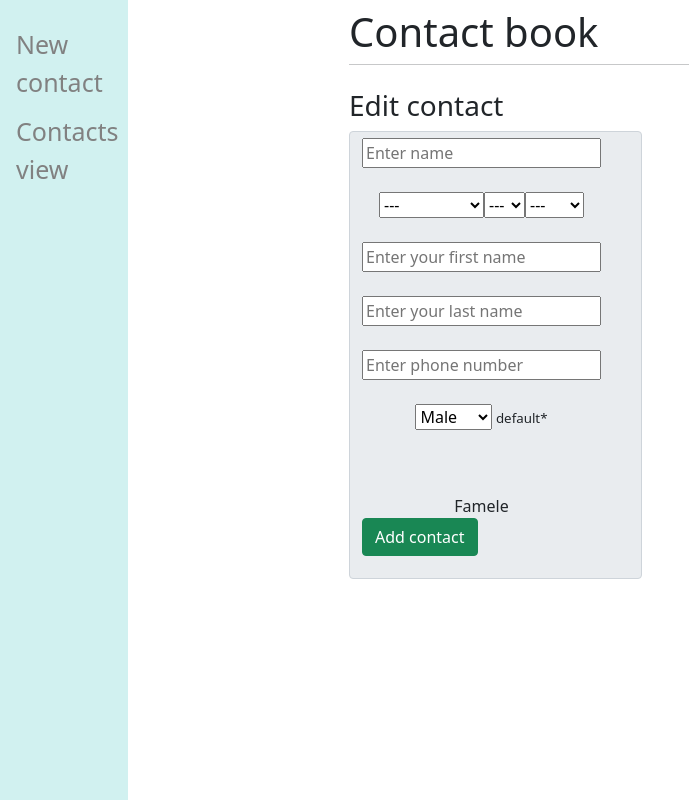
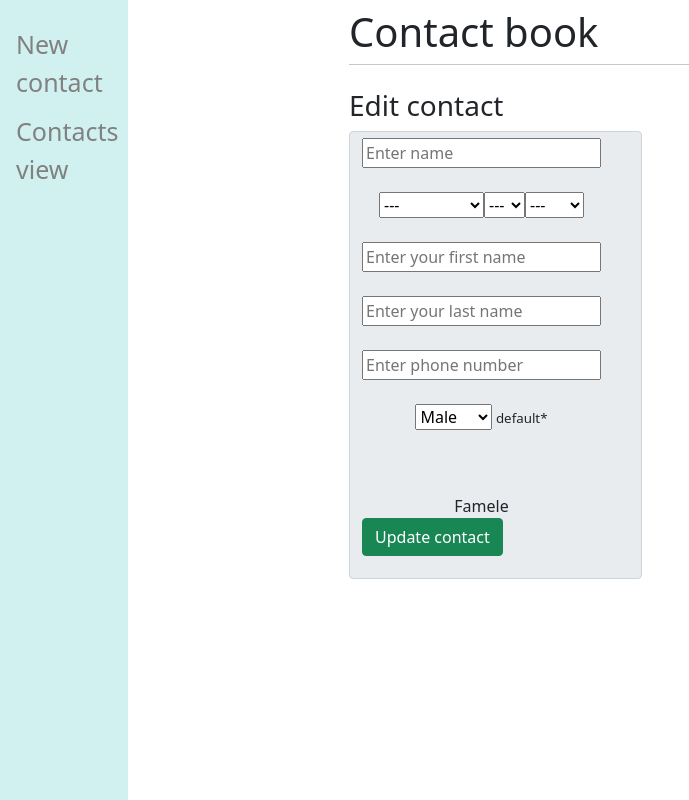
Before and after one commit to mifa43/test, a Django app: template contact/templates/main/contact_card.html in a window 1280 px wide. Shown: the whole page, without its empty margins (0-689 px from the left). Run offline with Django 3.2, Linux system fonts and the light colour scheme; the template is opened without the code that fills it: values that come from a table or form of the project are taken from there, others are empty; data comes from the database, SQL or seed files in the repository; some libraries are stand-ins or nearby versions.

Commit message:
contact style update

```diff
--- a/contact/templates/main/contact_card.html
+++ b/contact/templates/main/contact_card.html
@@ -5,8 +5,10 @@ Edit contact
 {% endblock %}
 {% block content %}
     <h3>Edit contact</h3>
+    <!-- Displaying contact card for update -->
     <div class="input-group-text", style="width: 40%;">
         <form method="POST", class="form-group">
+            <!-- displaying form fields -->
             {% csrf_token %}
             {{form.name}}<br>
             <br>
@@ -24,7 +26,8 @@ Edit contact
 
             <div class="input-group mb-3">
                 <div class="input-group-prepend">
-                    <button type="submit", name="create", class="btn btn-success">Add contact</button>
+                    <button type="submit", name="create", class="btn btn-success">Update contact</button>
+                    <!-- button with style -->
                 </div>
             </div>
         </form>
```
